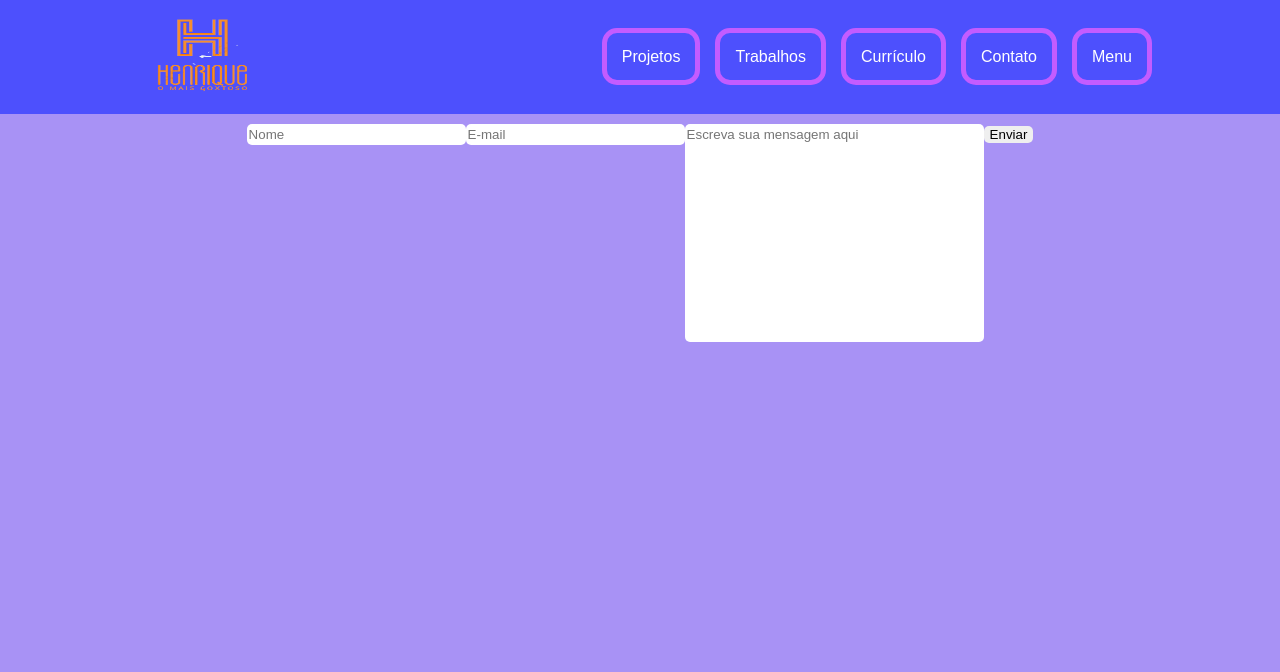
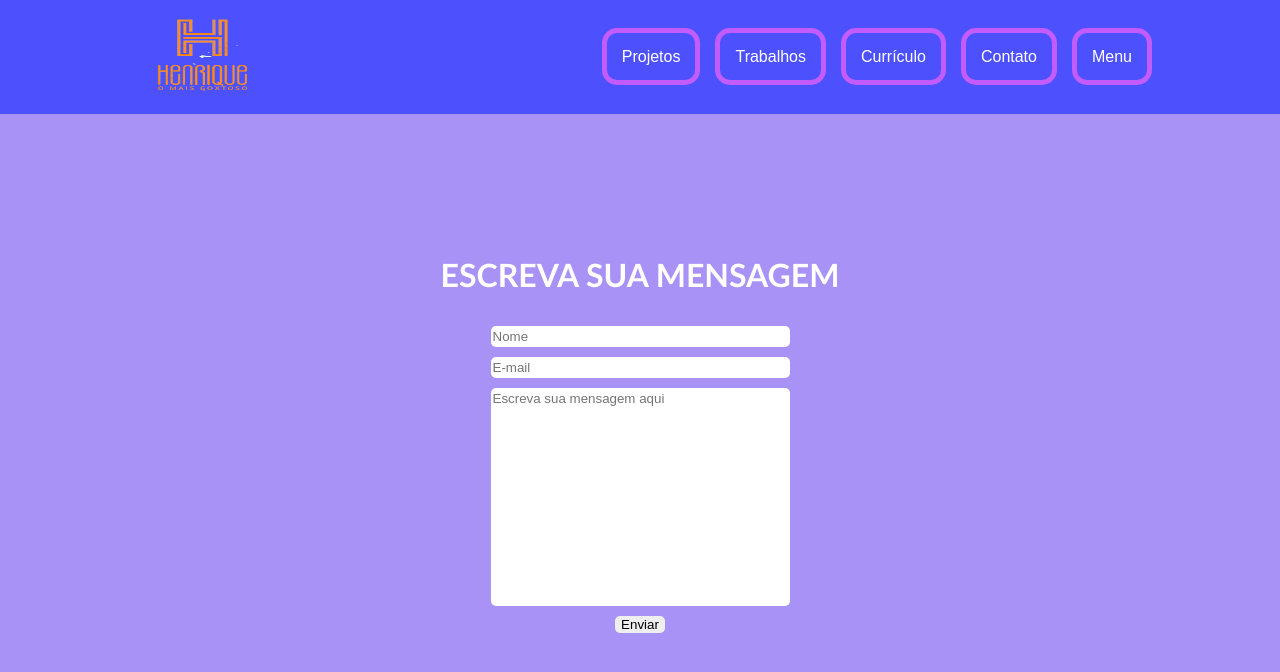
Before and after one commit to HenriqueGoxtoso/portifolio, a React app: page /contato in a window 1280 px wide. Shown: the top 672 px of the page. Built offline with nearby package versions, Linux system fonts and the light colour scheme; the HTML template or start-up script is replaced by a standard one.

Commit message:
commit 17/10

```diff
--- a/src/componentes/contato/Contato.css
+++ b/src/componentes/contato/Contato.css
@@ -1,11 +1,17 @@
-.Adess{
+.Adess2{
     display: flex;
     flex-direction: column;
     align-items: center;
+    justify-content: center;
 }
-
+.Adess{
+    padding-top: 120px;
+    display: flex;
+    align-items: center;
+    justify-content: center;
+}
 .nome{
-    padding-right: 40px;
+    padding-right: 120px;
     border-radius: 5px;
     padding-top: 3px;
     padding-bottom: 3px;
@@ -14,7 +20,7 @@
 }
 
 .e-mail{
-    padding-right: 40px;
+    padding-right: 120px;
     border-radius: 5px;
     padding-top: 3px;
     padding-bottom: 3px;
@@ -34,4 +40,17 @@
     border-radius: 5px;
     border-style: none;
     margin-top: 10px;
+    transition: all 1s;
 }
+.button-envio:hover{
+    background-color: rgb(75, 106, 245);
+    padding-top: 10px;
+    padding-left: 15px;
+    padding-right: 15px;
+    padding-bottom: 10px;
+    color: white;
+}
+.titulo{
+    font-family: 'Gill Sans', 'Gill Sans MT', Calibri, 'Trebuchet MS', sans-serif;
+    color: rgb(255, 255, 255);
+}
--- a/src/componentes/contato/Contato.tsx
+++ b/src/componentes/contato/Contato.tsx
@@ -3,6 +3,7 @@ function Contato(){
     return(
         <div className="Adess">
             <div className="Adess2">
+                <h1 className="titulo">ESCREVA SUA MENSAGEM</h1>
             <input className="nome" type="text" placeholder="Nome"/>
             <input className="e-mail" type="text" placeholder="E-mail"/>
             <input className="campo-mensagem" type="text" placeholder="Escreva sua mensagem aqui"/>
```
